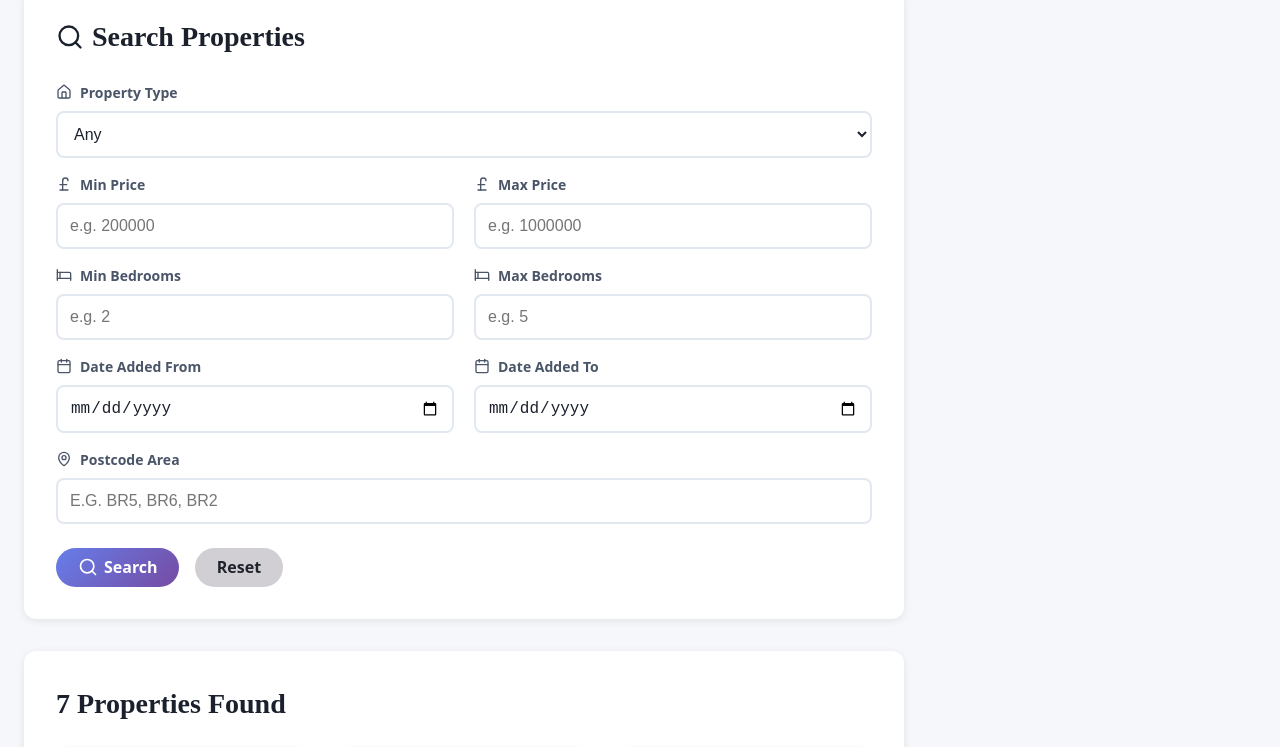
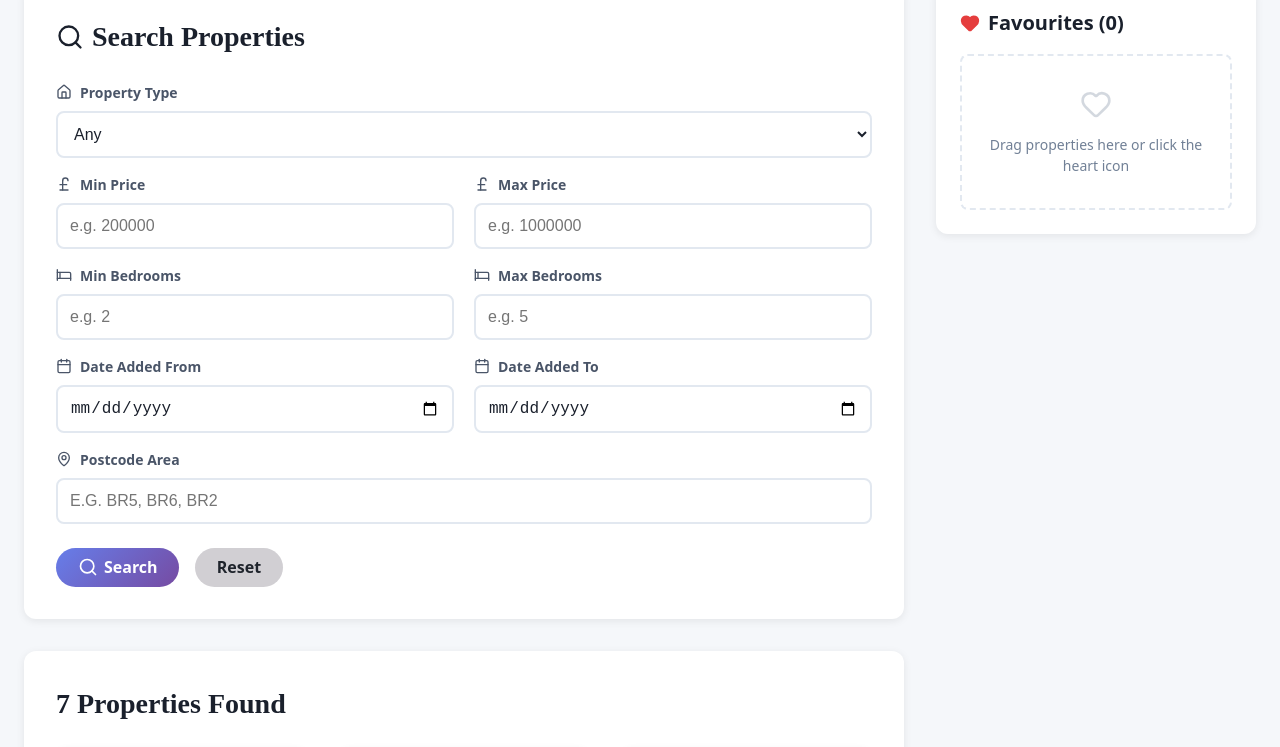
Before and after one commit to yashwinsivakumar/search_properties, a React (Vite) app: page / in a window 1280 px wide. Shown: the part 540-1287 px from the top of the page. Built offline with nearby package versions, Linux system fonts and the light colour scheme; grey boxes are pictures that could not be loaded.

Commit message:
created and Updated- add to favourites section with shortcut in each property

```diff
--- a/src/components/SearchProperty.css
+++ b/src/components/SearchProperty.css
@@ -422,7 +422,53 @@ font-weight: 700;
 color: #0066cc;
 backdrop-filter: blur(4px);
 }
+.favourite-btn {
+  position: absolute;
+  top: 1rem;
+  left: 1rem;
+  background: transparent;
+  border: none;
+  padding: 6px;
+  display: inline-flex;
+  align-items: center;
+  justify-content: center;
+  cursor: pointer;
+  transition: transform 0.15s ease, background-color 0.15s ease;
 
+  /* 🔥 remove default click background */
+  outline: none;
+  box-shadow: none;
+  -webkit-tap-highlight-color: transparent;
+}
+
+.favourite-btn:hover {
+  transform: scale(1.05);
+}
+
+/* REMOVE black background on click */
+.favourite-btn:focus,
+.favourite-btn:active {
+  background: transparent;
+  outline: none;
+  box-shadow: none;
+}
+
+.favourite-btn svg {
+  display: block;
+}
+
+/* ACTIVE (favourited) STATE */
+.favourite-btn.active {
+  background: #e53e3e;
+  width: 30px;
+  height: 30px;
+  border-radius: 50%;
+}
+
+.favourite-btn.active svg {
+  fill: #fff;
+  stroke: #fff;
+}
 
 /* Property Content */
 .property-content {
@@ -474,7 +520,159 @@ font-size: 0.75rem;
 color: #718096;
 }
 
+/* Favourites Sidebar */
+.favourites-sidebar {
+position: sticky;
+top: 2rem;
+height: fit-content;
+}
+.favourites-container {
+background: white;
+border-radius: 12px;
+padding: 1.5rem;
+box-shadow: 0 2px 8px rgba(0, 0, 0, 0.08);
+min-height: 200px;
+}
+.favourites-header {
+display: flex;
+justify-content: space-between;
+align-items: center;
+margin-bottom: 1rem;
+}
+.favourites-title {
+font-size: 1.25rem;
+font-weight: 600;
+color: #1a202c;
+display: flex;
+align-items: center;
+gap: 0.5rem;
+margin: 0;
+}
+.clear-btn {
+padding: 0.5rem;
+background: transparent;
+border: none;
+cursor: pointer;
+color: #718096;
+transition: color 0.2s;
+}
+.clear-btn:hover {
+color: #e53e3e;
+}
+.favourites-empty {
+text-align: center;
+padding: 2rem 1rem;
+color: #718096;
+border: 2px dashed #e2e8f0;
+border-radius: 8px;
+}
+.favourites-empty svg {
+margin: 0 auto 0.5rem;
+opacity: 0.3;
+}
+.favourites-empty p {
+font-size: 0.875rem;
+margin: 0;
+}
+.favourites-list {
+display: flex;
+flex-direction: column;
+gap: 1rem;
+}
+.favourite-item {
+background: #f7fafc;
+border-radius: 8px;
+padding: 1rem;
+cursor: grab;
+position: relative;
+transition: transform 0.2s;
+}
+.favourite-item:hover {
+transform: translateX(-4px);
+}
+.remove-favourite-btn {
+position: absolute;
+top: 0.5rem;
+right: 0.5rem;
+background: white;
+border: none;
+border-radius: 50%;
+width: 24px;
+height: 24px;
+display: flex;
+align-items: center;
+justify-content: center;
+cursor: pointer;
+box-shadow: 0 1px 3px rgba(0, 0, 0, 0.1);
+transition: all 0.2s;
+}
+.remove-favourite-btn:hover {
+background: #e53e3e;
+color: white;
+}
 
+.favourite-image {
+width: 100%;
+height: 80px;
+object-fit: cover;
+border-radius: 6px;
+margin-bottom: 0.5rem;
+}
+.favourite-price {
+font-size: 1rem;
+font-weight: 700;
+color: #667eea;
+}
+.favourite-info {
+font-size: 0.75rem;
+color: #4a5568;
+margin-top: 0.25rem;
+}
+/* Inline remove button under each favourite item */
+.fav-actions { margin-top: 8px }
+.fav-remove-btn {
+  display: inline-block;
+  padding: 5px 10px;
+  border-radius: 18px; /* more curved */
+  border: 1px solid #e53e3e;
+  background: white;
+  color: #e53e3e;
+  font-weight: 600;
+  font-size: 0.875rem;
+  cursor: pointer;
+
+}
+.fav-remove-btn:hover { background: #e53e3e; color: #fff }
+.fav-remove-btn:focus {
+outline:none;
+}
+
+/* Responsive Design */
+@media (max-width: 1024px) {
+.main-layout {
+grid-template-columns: 1fr;
+}
+  .search-form {
+    grid-template-columns: 1fr;
+  }
+.favourites-sidebar {
+position: static;
+}
+  .results-grid {
+    grid-template-columns: repeat(2, 1fr);
+  }
+}
+@media (max-width: 640px) {
+.search-form {
+grid-template-columns: 1fr;
+}
+.results-grid {
+    grid-template-columns: 1fr;
+}
+.header h1 {
+font-size: 1.75rem;
+}
+}
 
 /* HERO WRAPPER (space from header) */
 .hero-wrapper {
--- a/src/components/SearchProperty.jsx
+++ b/src/components/SearchProperty.jsx
@@ -600,7 +600,26 @@ export default function SearchProperty({ onViewProperty }) {
                       className="property-image"
                     />
                     <div className="property-type-badge">{property.type}</div>
-
+                    <button
+                      className={`favourite-btn ${
+                        isFavourite(property.id) ? "active" : ""
+                      }`}
+                      onClick={(e) => {
+                        e.stopPropagation();
+                        addToFavourites(property);
+                      }}
+                      aria-label={
+                        isFavourite(property.id)
+                          ? "Remove from favourites"
+                          : "Add to favourites"
+                      }
+                    >
+                      <Heart
+                        size={20}
+                        color={isFavourite(property.id) ? '#e53e3e' : 'white'}
+                        fill={isFavourite(property.id) ? '#e53e3e' : 'none'}
+                      />
+                    </button>
                   </div>
 
                   {/* Property Content */}
@@ -638,6 +657,59 @@ export default function SearchProperty({ onViewProperty }) {
             </div>
           </section>
         </div>
+        {/* Right Side - Favourites */}
+    <aside className="favourites-sidebar" aria-label="Favourites">
+      <div
+        className="favourites-container"
+        onDragOver={handleDragOver}
+        onDrop={handleDropToFavourites}
+      >
+        <div className="favourites-header">
+          <h3 className="favourites-title">
+            <Heart size={20} fill="#e53e3e" color="#e53e3e" />
+            Favourites ({favourites.length})
+          </h3>
+          {favourites.length > 0 && (
+            <button
+              onClick={clearFavourites}
+              className="clear-btn"
+              title="Clear all"
+              aria-label="Clear all favourites"
+            >
+              <Trash2 size={18} />
+            </button>
+          )}
+        </div>
+
+        {favourites.length === 0 ? (
+          <div className="favourites-empty" role="status">
+            <Heart size={32} aria-hidden="true" />
+            <p>Drag properties here or click the heart icon</p>
+          </div>
+        ) : (
+          <div className="favourites-list">
+            {favourites.map((fav) => (
+              <div
+                key={fav.id}
+                className="favourite-item"
+                draggable
+                onDragStart={(e) => handleDragStart(e, fav)}
+                role="article"
+                aria-label={`Favourite: ${fav.location}`}
+              >
+                <img src={fav.picture} alt={fav.location} className="favourite-image" />
+                <div className="favourite-price">£{fav.price.toLocaleString()}</div>
+                <div className="favourite-info">{fav.bedrooms} bed {fav.type}</div>
+                <div className="fav-actions">
+                  <button className="fav-remove-btn" onClick={() => removeFromFavourites(fav.id)}>Remove from favourites</button>
+                </div>
+              </div>
+            ))}
+          </div>
+        )}
+      </div>
+    </aside>
+
   </main>
 </div>
 );
```
